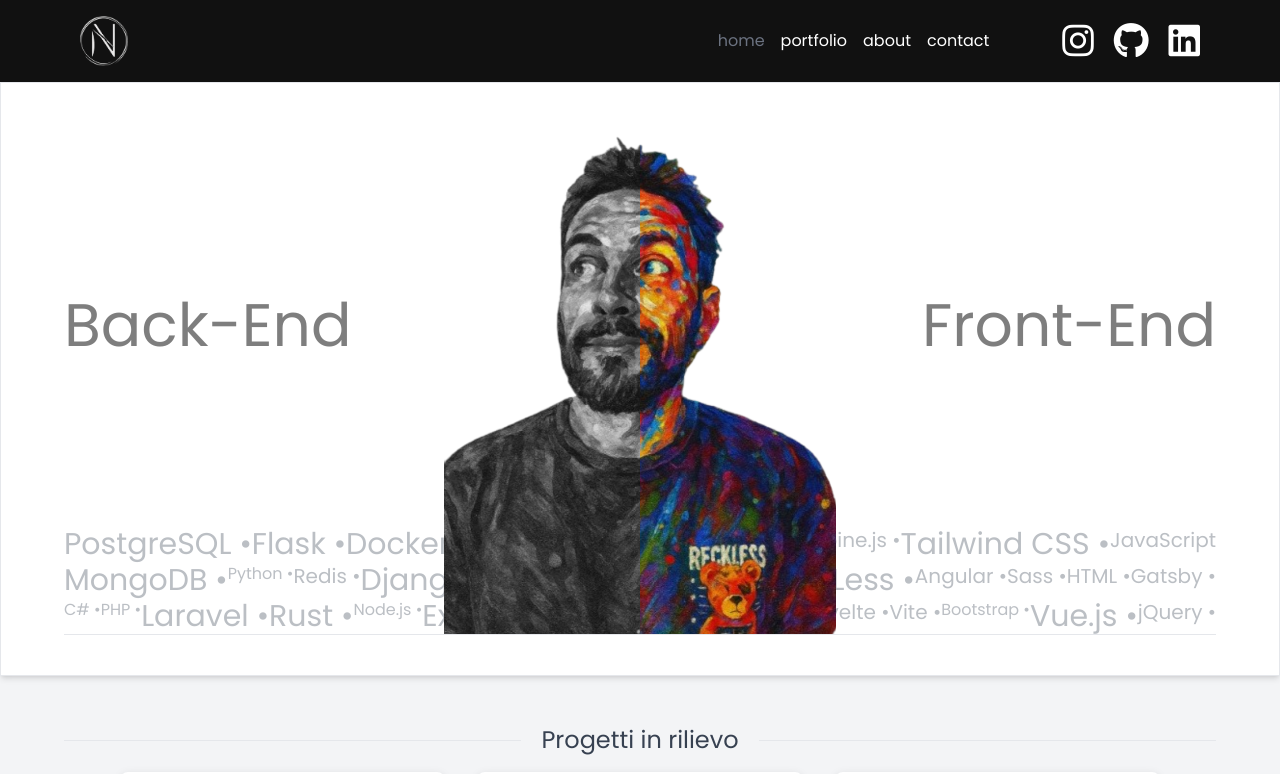
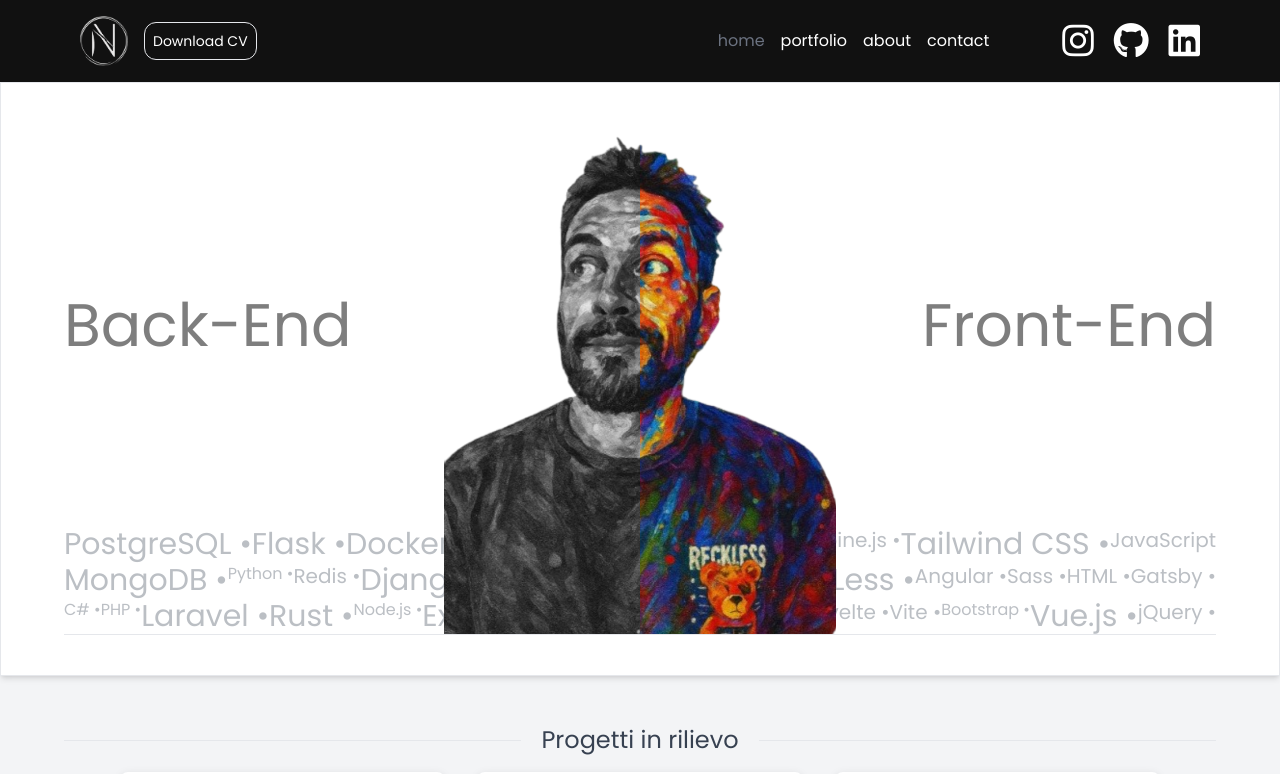
Before and after one commit to NicholasBuiatti/Portfolio-React.js-NOBack, a React (Vite) app: page / in a window 1280 px wide. Shown: the top 774 px of the page. Built offline with nearby package versions, Linux system fonts and the light colour scheme.

Commit message:
Inserito CV

```diff
--- a/src/components/Navbar.jsx
+++ b/src/components/Navbar.jsx
@@ -3,6 +3,7 @@ import { Link, useLocation } from "react-router-dom";
 import { AnimatePresence, motion } from "framer-motion";
 import { useUiStore } from "../store/uiStore"; // Import the store
 import { SocialLinks } from "./common/SocialLinks";
+import cv from "../assets/CV Nicholas Buiatti.pdf";
 
 const Navbar = () => {
   const { navbarDropdown, toggleNavbarDropdown, closeAllDropdowns } =
@@ -15,6 +16,9 @@ const Navbar = () => {
         <div className="w-12">
           <img className="invert" src="/NbPortfolioLogo.png" alt="Logo" />
         </div>
+        <a href={cv} download={cv} className="hover:scale-105 ms-4">
+          <button className="text-sm p-2 border rounded-xl">Download CV</button>
+        </a>
         <ul className="hidden md:flex w-9/12 md:w-6/12 justify-end ms-auto">
           {routes
             .filter((route) => route.id)
--- a/src/pages/ContactMe.jsx
+++ b/src/pages/ContactMe.jsx
@@ -11,9 +11,6 @@ import emailjs from "@emailjs/browser";
 
 import Home1 from "../assets/ContactPhoto.png";
 
-/* <a href={cv} download={cv} className='hover:scale-105'>
-                <button className='text-3xl p-4 animate-pulse border-2 rounded-full'>CV</button>
-            </a> */
 const ContactMe = () => {
   const { resetForm } = useFormStore();
 
@@ -167,7 +164,7 @@ const SocialLink = ({
         transition={{ duration: 0.3 }}
       />
       <motion.span
-        className={`text-sm ml-5 transition-colors duration-300 ${textColor}`}
+        className={`text-sm w-[3rem] ml-5 transition-colors duration-300 ${textColor}`}
         variants={{
           hover: { color: hoverTextColor },
         }}
--- a/src/pages/Home.jsx
+++ b/src/pages/Home.jsx
@@ -7,10 +7,7 @@ import Section from "../components/ui/Section";
 import ProjectCard from "../features/projects/components/ProjectCard";
 import { Error, Loading, NoResults } from "../components/ui/Error&Loading";
 
-import H1 from "../assets/Home1.png";
-import H2 from "../assets/Home2.png";
 import H3 from "../assets/Home3.png";
-// import cv from "../assets/Nicholas Buiatti CV.pdf";
 
 const Home = () => {
   return (
```
Also changed, not shown: 1 other file (tests, documents, lock files or other folders).
